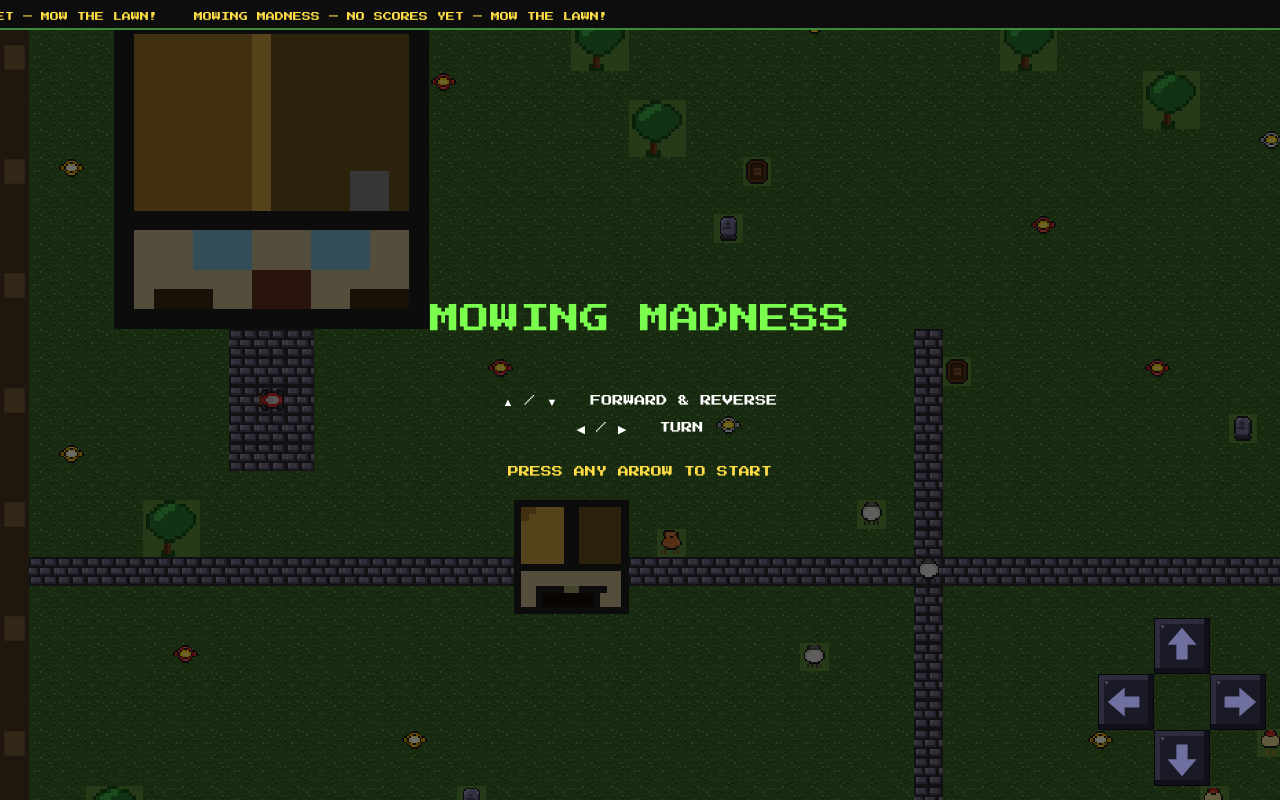
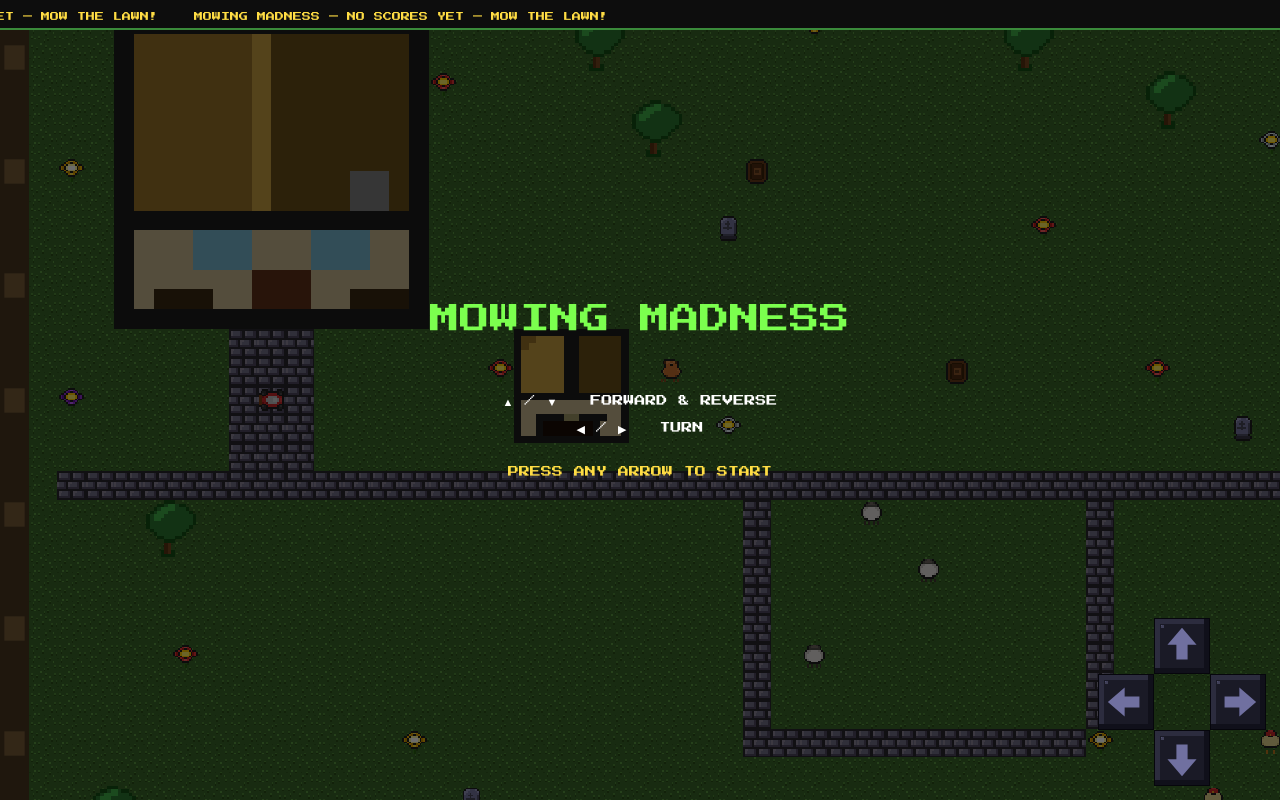
Before and after one commit to jamezmca/shardofthedragon, a website: page mowing-madness/index.html in a window 1280 px wide. Drawn offline with Linux system fonts and the light colour scheme.

Commit message:
Update index.html

```diff
--- a/mowing-madness/index.html
+++ b/mowing-madness/index.html
@@ -115,16 +115,19 @@ graves.forEach(([c,r]) => setTile(c,r,T.SOLID));
 setRect(5,38,9,43,T.SOLID);
 setTile(12,41,T.SOLID);
 
-// Kennel + dog
-setRect(18,20,21,23,T.SOLID);
-setTile(23,21,T.SOLID);
+// Kennel + dog — above the path
+setRect(18,14,21,17,T.SOLID);
+setTile(23,15,T.SOLID);
 
 // Animals
 [[30,20],[32,22],[28,25],[42,30],[44,28],[46,32]].forEach(([c,r]) => setTile(c,r,T.SOLID));
 
-// Paths
-for (let c = 1; c < MAP_COLS-1; c++) setTile(c, 22, T.PATH);
-for (let r = 14; r < 46; r++) setTile(32, r, T.PATH);
+// Path — exits house south, runs east across map, then a rectangular loop
+for (let r = 13; r <= 19; r++) setTile(9, r, T.PATH);          // house exit (vertical join)
+for (let c = 2; c <= 62; c++) setTile(c, 19, T.PATH);          // main east-west path
+for (let r = 20; r <= 28; r++) setTile(26, r, T.PATH);         // loop west leg
+for (let c = 26; c <= 38; c++) setTile(c, 28, T.PATH);         // loop bottom
+for (let r = 20; r <= 28; r++) setTile(38, r, T.PATH);         // loop east leg
 
 // Flowers — scattered around, hitting one ends the game
 const flowers = [
@@ -133,7 +136,7 @@ const flowers = [
   [60,24],[6,25],[14,28],[38,28],[50,29],[57,26],
   [3,34],[25,37],[45,37],[60,37],
   [12,44],[36,44],[50,44],[62,44],
-  [2,8],[2,18],[25,17],
+  [2,8],[2,16],[25,17],
 ];
 flowers.forEach(([c,r]) => setTile(c,r,T.FLOWER));
 
@@ -194,8 +197,8 @@ function drawFlower(sx, sy, ci)  { const s=TILE*GAME_SCALE; ctx.drawImage(IMG[FL
 // ── Sprites list ───────────────────────────────────────────────────────────
 const sprites = [];
 sprites.push({ type: 'house',    col: 4,  row: 3  });
-sprites.push({ type: 'kennel',   col: 18, row: 20 });
-sprites.push({ type: 'dog',      col: 23, row: 21 });
+sprites.push({ type: 'kennel',   col: 18, row: 14 });
+sprites.push({ type: 'dog',      col: 23, row: 15 });
 sprites.push({ type: 'tent',     col: 5,  row: 38 });
 sprites.push({ type: 'campfire', col: 12, row: 41 });
 orchardTrees.forEach(([c,r])  => sprites.push({ type: 'otree',   col: c, row: r }));
@@ -357,8 +360,7 @@ function drawMap(cam) {
         ctx.fillStyle = '#7a5e38';
         if ((c+r) % 4 === 0) ctx.fillRect(sx+sw*0.15, sy+sh*0.08, sw*0.7, sh*0.84);
       } else if (t === T.SOLID) {
-        ctx.fillStyle = '#5a8a3a';
-        ctx.fillRect(sx, sy, sw, sh);
+        ctx.drawImage(IMG.grass, sx, sy, sw, sh);
       }
     }
   }
```
